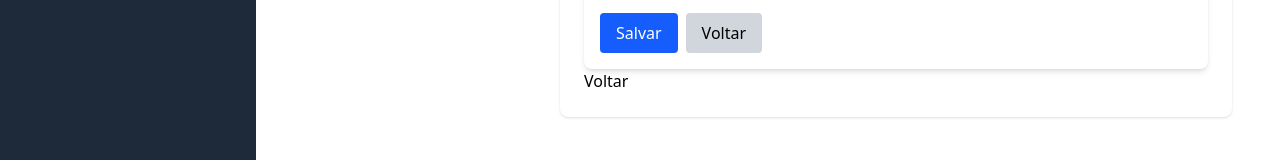
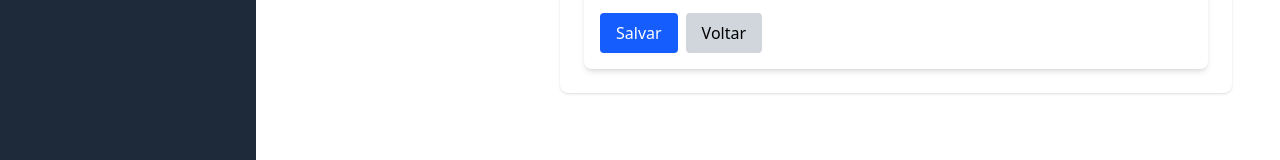
Before and after one commit to luizolivas/antecipacao-recebiveis, a React app in the folder antecipacao-recebiveis-frontend/: page /notas-fiscais/nova in a window 1280 px wide. Shown: the part 295-455 px from the top of the page. Built offline with nearby package versions, Linux system fonts and the light colour scheme; the HTML template or start-up script is replaced by a standard one.

Commit message:
chore: Remove botão descontinuado

```diff
--- a/antecipacao-recebiveis-frontend/src/pages/NfeDetails.tsx
+++ b/antecipacao-recebiveis-frontend/src/pages/NfeDetails.tsx
@@ -1,5 +1,4 @@
 import NfeCard from '../components/NfeCardDetails'
-import { Link } from 'react-router-dom'
 
 
 
@@ -9,7 +8,6 @@
     <div className="max-w-2xl mx-auto bg-white shadow rounded-lg p-6">
       <h1 className="text-2xl font-bold mb-4">Cadastre sua Nota Fiscal</h1>
         <NfeCard></NfeCard>
-        <Link to={'/lista-notas-fiscais'}>Voltar</Link>
     </div>
   )
 }
```
